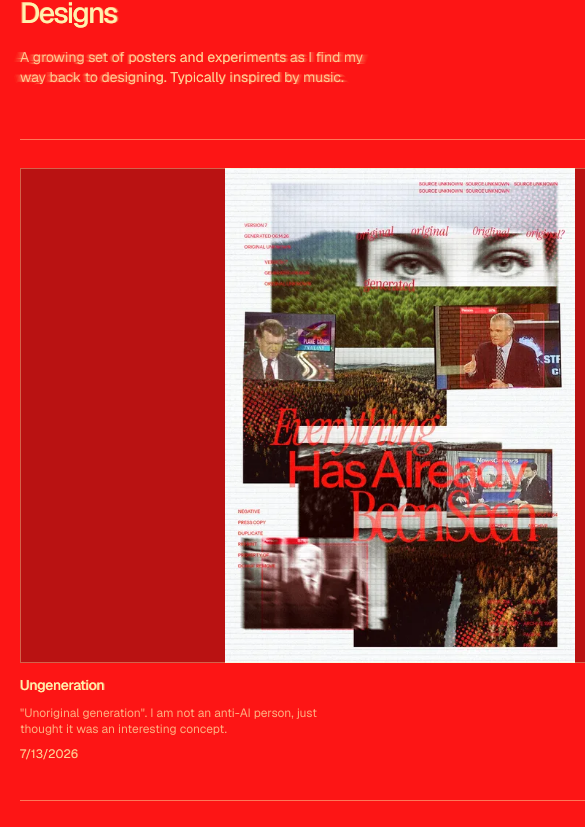
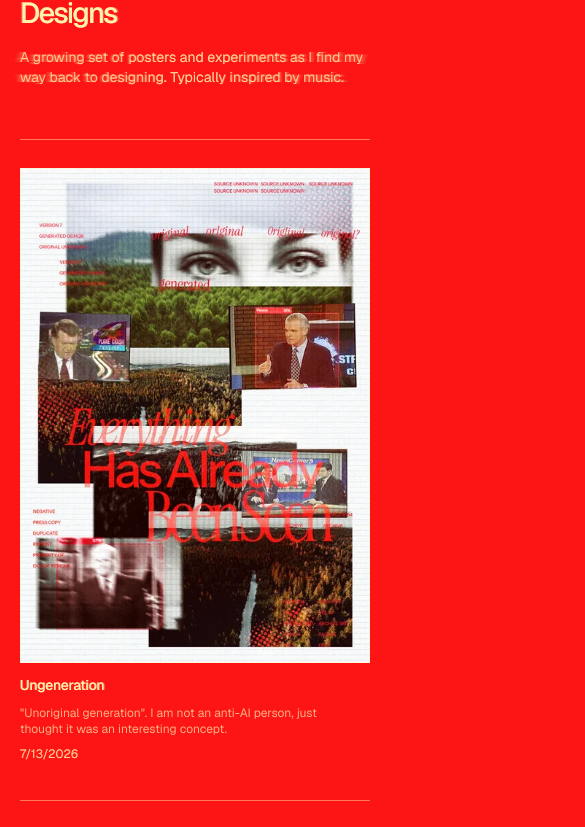
Before and after one commit to aidan-neel/site, a SvelteKit app: page / in a window 390 px wide. Shown: the part 1271-2098 px from the top of the page, 585 px wide, since content can reach past the window. Built offline with nearby package versions, Linux system fonts and the light colour scheme.

Commit message:
Fix layout

```diff
--- a/src/routes/+page.css
+++ b/src/routes/+page.css
@@ -415,20 +415,15 @@ h2 {
 .lightbox-content {
 	position: relative;
 	display: grid;
-	width: min(100%, 1100px);
-	min-width: 0;
+	max-width: min(100%, 1100px);
 	max-height: 100%;
 }
 
 .lightbox-content img {
 	display: block;
-	width: auto;
-	height: auto;
 	max-width: 100%;
 	max-height: calc(100vh - 126px);
-	max-height: calc(100dvh - 126px);
 	margin: auto;
-	object-fit: contain;
 	outline: 1px solid rgba(255, 255, 255, 0.1);
 	transform-origin: center;
 	transition: transform 180ms cubic-bezier(0.23, 1, 0.32, 1);
@@ -436,11 +431,8 @@ h2 {
 
 .lightbox-image-stage {
 	display: grid;
-	width: 100%;
-	min-width: 0;
 	max-width: 100%;
 	max-height: calc(100vh - 126px);
-	max-height: calc(100dvh - 126px);
 	overflow: hidden;
 	cursor: zoom-in;
 	touch-action: none;
@@ -477,11 +469,8 @@ h2 {
 	}
 
 	.design-preview img {
-		width: auto;
+		width: 100%;
 		height: auto;
-		max-width: 100%;
-		max-height: 72svh;
-		margin-inline: auto;
 		aspect-ratio: auto;
 		object-fit: contain;
 	}
@@ -517,9 +506,13 @@ h2 {
 	}
 
 	.archive-grid {
-		grid-template-columns: 1fr;
+		grid-template-columns: minmax(0, 1fr);
 		gap: 34px;
 		margin-top: 46px;
+	}
+
+	.design-entry {
+		min-width: 0;
 	}
 
 	.projects {
@@ -537,6 +530,11 @@ h2 {
 
 	.lightbox-content img {
 		max-height: calc(100vh - 112px);
-		max-height: calc(100dvh - 112px);
+	}
+
+	.lightbox-caption {
+		flex-direction: column;
+		align-items: flex-start;
+		gap: 4px;
 	}
 }
--- a/src/routes/+page.svelte
+++ b/src/routes/+page.svelte
@@ -412,8 +412,6 @@
 							srcset={cardImageSet(design.image)}
 							sizes={CARD_IMAGE_SIZES}
 							alt={`${design.title} design`}
-							width="480"
-							height="640"
 							loading="lazy"
 							decoding="async"
 							fetchpriority="low"
```
